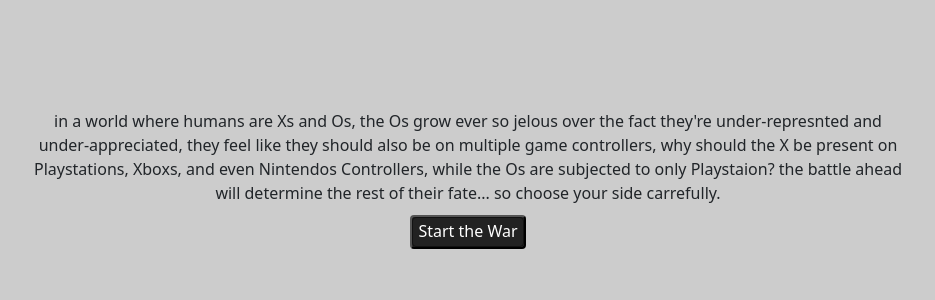
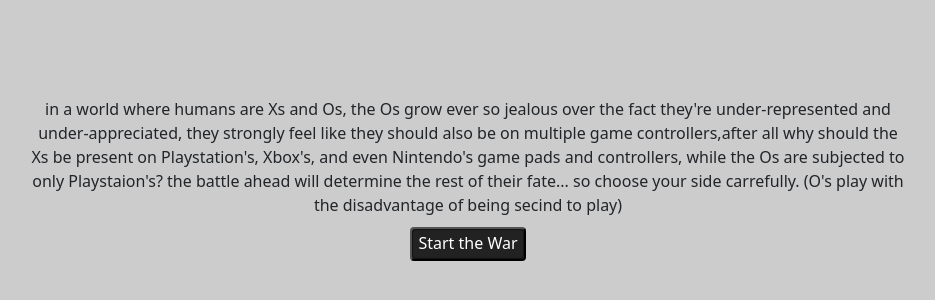
Before and after one commit to Alex-Demha/tic-tac-toe, a React (Create React App) app: page / in a window 1280 px wide. Shown: the part 226-526 px from the top of the page, without its empty margins (172-1107 px from the left). Built offline with nearby package versions, Linux system fonts and the light colour scheme.

Commit message:
changed some of the wording and corrected some mispellings

```diff
--- a/src/components/board.jsx
+++ b/src/components/board.jsx
@@ -90,8 +90,9 @@
 
   render() {
     let status = this.state.current;
-    let winner = this.state.win ? "the winner is: " + this.state.current : "";
-    if (this.state.draw && winner === "") winner = "It's a DRAW!";
+    let winner = this.state.win ? this.state.current + "'s Are Vitorious!" : "";
+    if (this.state.draw && winner === "")
+      winner = "The Battle Sits at a Stalemate";
     return (
       <React.Fragment>
         <Plot />
--- a/src/components/plot.jsx
+++ b/src/components/plot.jsx
@@ -13,12 +13,14 @@
     return (
       <div className={this.state.plotClasses}>
         <div className="plot-text">
-          in a world where humans are Xs and Os, the Os grow ever so jelous over
-          the fact they're under-represnted and under-appreciated, they feel
-          like they should also be on multiple game controllers, why should the
-          X be present on Playstations, Xboxs, and even Nintendos Controllers,
-          while the Os are subjected to only Playstaion? the battle ahead will
-          determine the rest of their fate... so choose your side carrefully.
+          in a world where humans are Xs and Os, the Os grow ever so jealous
+          over the fact they're under-represented and under-appreciated, they
+          strongly feel like they should also be on multiple game
+          controllers,after all why should the Xs be present on Playstation's,
+          Xbox's, and even Nintendo's game pads and controllers, while the Os
+          are subjected to only Playstaion's? the battle ahead will determine
+          the rest of their fate... so choose your side carrefully. (O's play
+          with the disadvantage of being secind to play)
         </div>
 
         <button className="plot-button" onClick={() => this.setplotClasses()}>
```
